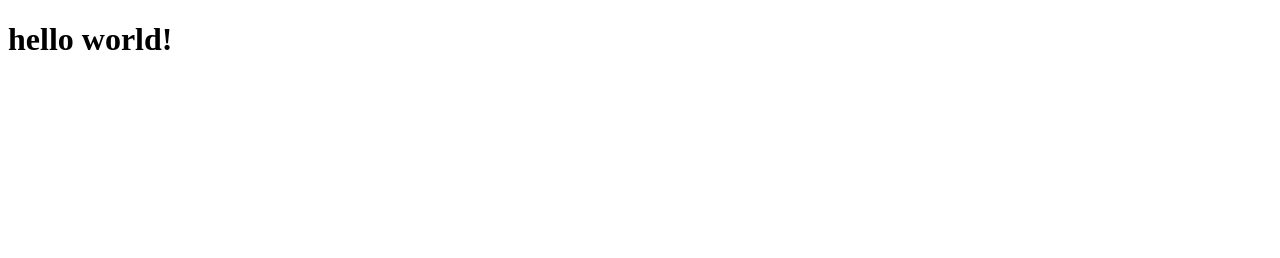
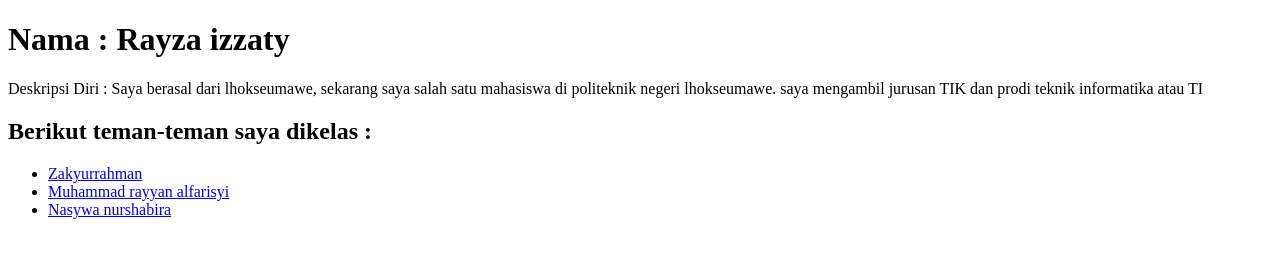
Before and after one commit to rayzaizzaty/rayzaizzaty.github.io, a plain HTML site: page index.html in a window 1280 px wide. Drawn offline with Linux system fonts and the light colour scheme.

Commit message:
pub: kedua

```diff
--- a/index.html
+++ b/index.html
@@ -6,6 +6,16 @@
     <title>Document</title>
 </head>
 <body>
-    <h1>hello world! </h1>
+    <h1>Nama : Rayza izzaty</h1>
+    <p>Deskripsi Diri : Saya berasal dari lhokseumawe, sekarang saya salah satu
+        mahasiswa di politeknik negeri lhokseumawe. saya mengambil jurusan TIK dan
+        prodi teknik informatika atau TI
+    </p>
+    <h2> Berikut teman-teman saya dikelas :</h2>
+    <ul>
+        <li><a href="https://zakyurrahman.github.io/Zackyurrahman.github.io/" target="_blank">Zakyurrahman</a></li>
+        <li><a href="https://rayyanalfarisy.github.io/Muhammadrayyanalfarisy.github.io/" target="_blank">Muhammad rayyan alfarisyi</a></li>
+        <li><a href="https://nsywaanurshbiraa.github.io/" target="_blank">Nasywa nurshabira</a></li>
+    </ul>
 </body>
 </html>
```
Also changed, not shown: 1 other file.
